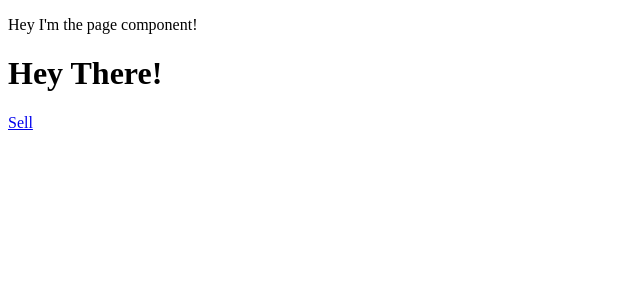
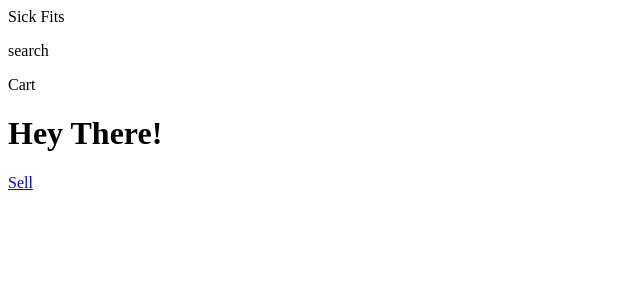
Before and after one commit to pat-white-code/sick-fits-front, a Next.js app: page / in a window 1280 px wide. Shown: the top 300 px of the page, without its empty margins (0-640 px from the left). Built offline with nearby package versions, Linux system fonts and the light colour scheme.

Commit message:
adds Header

```diff
--- /dev/null
+++ b/components/Header.js
@@ -0,0 +1,15 @@
+const Header = () =>
+  (
+    <div>
+      <div className="bar">
+        <a>Sick Fits</a>
+      </div>
+      <div className="sub-bar">
+        <p>search</p>
+      </div>
+      <div>Cart</div>
+    </div>
+  )
+
+
+export default Header;
--- a/pages/Page.js
+++ b/components/Page.js
@@ -1,10 +1,11 @@
 import React, { Component } from 'react';
+import Header from './Header';
 
 class Page extends Component {
   render() {
     return (
       <div>
-        <p>Hey I'm the page component!</p>
+        <Header />
         {this.props.children}
       </div>
     );
--- a/pages/_app.js
+++ b/pages/_app.js
@@ -1,5 +1,5 @@
 import App, { Container } from 'next/app';
-import Page from './Page';
+import Page from '../components/Page';
 
 export default class MyApp extends App {
   render() {
```
